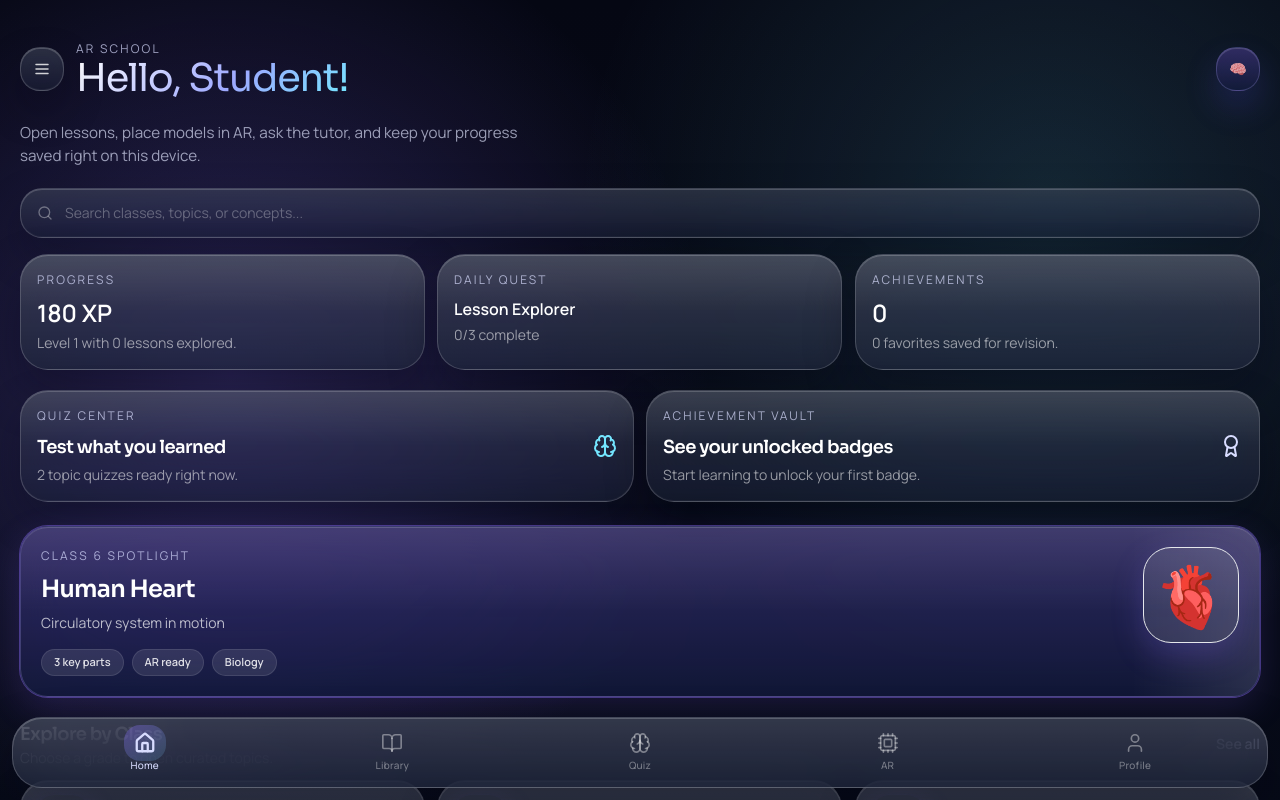
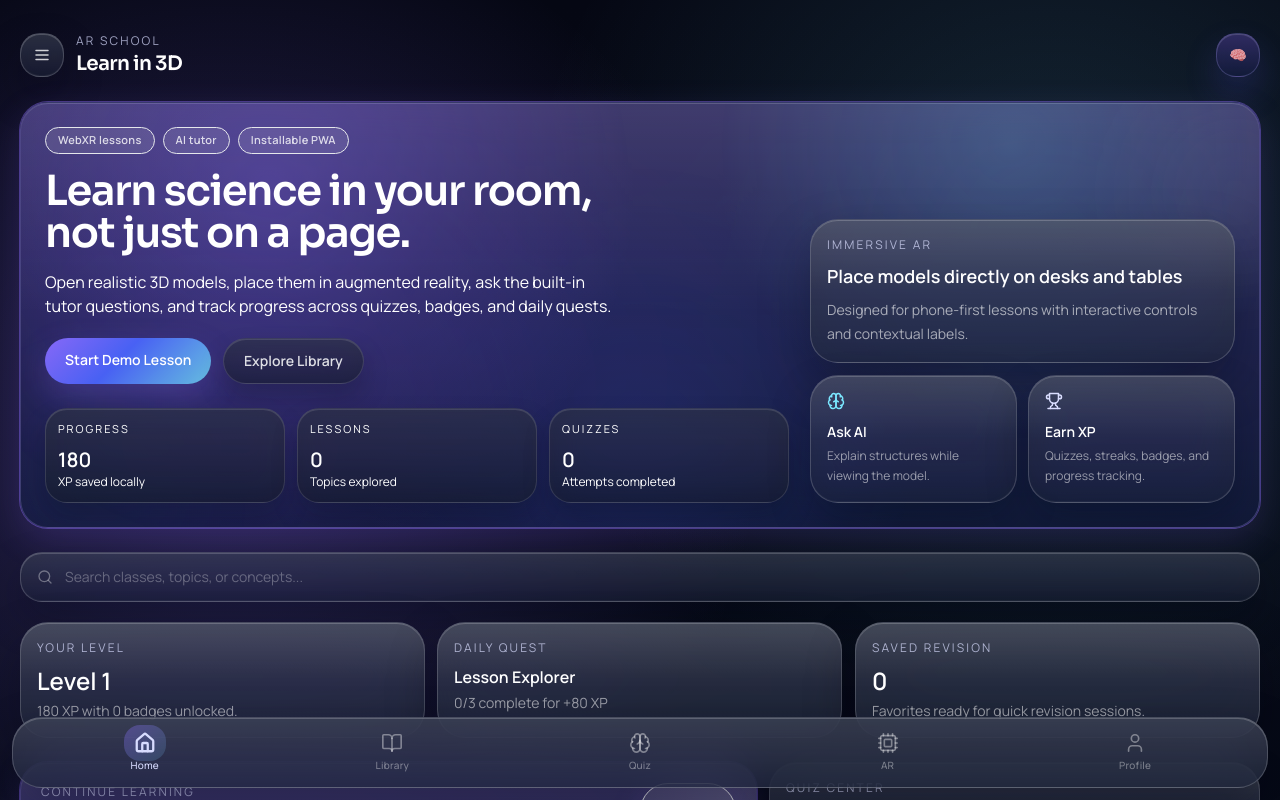
Before and after one commit to AnirudhM007/AR-School-AI-Powered-AR-VR-School-Environment-, a Next.js app: page / in a window 1280 px wide. Shown: the top 800 px of the page. Built offline with nearby package versions, Linux system fonts and the light colour scheme.

Commit message:
Polish landing page and persistence flow

```diff
--- a/src/app/page.tsx
+++ b/src/app/page.tsx
@@ -3,7 +3,15 @@
 import { useMemo, useState } from 'react';
 import { motion } from 'framer-motion';
 import Link from 'next/link';
-import { Award, ArrowRight, Brain, Menu, Sparkles, Target } from 'lucide-react';
+import {
+  Award,
+  ArrowRight,
+  Brain,
+  Menu,
+  Sparkles,
+  Target,
+  Trophy,
+} from 'lucide-react';
 import AppMenuSheet from '@/components/AppMenuSheet';
 import AuthModal from '@/components/AuthModal';
 import SearchBar from '@/components/SearchBar';
@@ -15,11 +23,11 @@ import { CLASSES, TOPICS } from '@/lib/topics';
 
 const containerVariants = {
   hidden: {},
-  show: { transition: { staggerChildren: 0.1, delayChildren: 0.06 } },
+  show: { transition: { staggerChildren: 0.08, delayChildren: 0.04 } },
 };
 
 const itemVariants = {
-  hidden: { opacity: 0, y: 20, scale: 0.96 },
+  hidden: { opacity: 0, y: 18, scale: 0.97 },
   show: {
     opacity: 1,
     y: 0,
@@ -32,7 +40,9 @@ export default function HomePage() {
   const [query, setQuery] = useState('');
   const [showMenu, setShowMenu] = useState(false);
   const [showAuth, setShowAuth] = useState(false);
-  const { badges, profile, quests, recentTopics, signIn, stats, topicProgress } = useAppState();
+  const { badges, isHydrated, profile, quests, recentTopics, signIn, stats, topicProgress } =
+    useAppState();
+
   const filteredClasses = CLASSES.filter((item) =>
     query === '' ? true : item.label.toLowerCase().includes(query.toLowerCase()),
   );
@@ -41,15 +51,41 @@ export default function HomePage() {
   const quizTopics = getQuizTopics();
   const completedBadges = badges.filter((badge) => badge.unlocked);
   const nextQuest = quests.find((quest) => !quest.completed) ?? quests[0];
-  const continueTopic = recentTopics[0];
+  const continueTopic = recentTopics[0] ?? featuredTopic;
   const favoriteCount = useMemo(
     () => Object.values(topicProgress).filter((entry) => entry.favorite).length,
     [topicProgress],
   );
 
+  if (!isHydrated) {
+    return (
+      <main className="page-shell px-5 pt-10">
+        <div className="screen-header mb-6">
+          <div>
+            <p className="screen-kicker">AR School</p>
+            <h1 className="screen-title text-gradient">Loading your dashboard...</h1>
+          </div>
+        </div>
+        <div className="grid gap-3 sm:grid-cols-3">
+          {Array.from({ length: 3 }).map((_, index) => (
+            <GlassCard
+              key={index}
+              variant="strong"
+              className="h-28 p-4"
+              tap={false}
+              hover={false}
+            >
+              <div className="h-full rounded-[20px] bg-white/5" />
+            </GlassCard>
+          ))}
+        </div>
+      </main>
+    );
+  }
+
   return (
     <>
-      <main className="page-shell px-5 pt-10">
+      <main className="page-shell px-5 pt-8">
         <motion.section
           initial={iosFadeDown.initial}
           animate={iosFadeDown.animate}
@@ -58,6 +94,7 @@ export default function HomePage() {
         >
           <div className="flex items-center gap-3">
             <motion.button
+              type="button"
               aria-label="Open app menu"
               whileTap={{ scale: 0.92 }}
               onClick={() => setShowMenu(true)}
@@ -67,16 +104,19 @@ export default function HomePage() {
             </motion.button>
             <div>
               <p className="screen-kicker">AR School</p>
-              <h1 className="screen-title text-gradient">
-                Hello, {profile.isSignedIn ? profile.name.split(' ')[0] : 'Student'}!
+              <h1 className="text-xl font-semibold text-white">
+                {profile.isSignedIn ? `Welcome back, ${profile.name.split(' ')[0]}` : 'Learn in 3D'}
               </h1>
             </div>
           </div>
+
           <div className="flex items-center gap-3">
             <InstallAppButton />
             <button
               type="button"
-              aria-label={profile.isSignedIn ? 'Open profile and menu' : 'Create local student profile'}
+              aria-label={
+                profile.isSignedIn ? 'Open profile and menu' : 'Create local student profile'
+              }
               onClick={() => (profile.isSignedIn ? setShowMenu(true) : setShowAuth(true))}
               className="glass-purple flex h-11 min-w-11 items-center justify-center rounded-[20px] px-3 text-sm font-semibold text-white/85"
             >
@@ -85,21 +125,121 @@ export default function HomePage() {
           </div>
         </motion.section>
 
-        <motion.p
+        <motion.section
           initial={iosFadeUp.initial}
           animate={iosFadeUp.animate}
-          transition={{ ...iosFadeUp.transition, delay: 0.1 }}
-          className="screen-subtitle mb-5 max-w-lg"
+          transition={{ ...iosFadeUp.transition, delay: 0.06 }}
+          className="mb-6"
         >
-          Open lessons, place models in AR, ask the tutor, and keep your progress saved right on
-          this device.
-        </motion.p>
+          <GlassCard variant="purple" className="overflow-hidden p-5 sm:p-6" glow>
+            <div className="absolute inset-0 bg-gradient-mesh opacity-80" />
+            <div className="absolute -right-10 top-6 h-32 w-32 rounded-full bg-white/10 blur-3xl" />
+            <div className="absolute bottom-0 left-8 h-24 w-24 rounded-full bg-brand-cyan/10 blur-3xl" />
+
+            <div className="relative">
+              <div className="mb-4 flex flex-wrap gap-2">
+                {['WebXR lessons', 'AI tutor', 'Installable PWA'].map((pill) => (
+                  <span
+                    key={pill}
+                    className="rounded-full border border-white/14 bg-white/10 px-3 py-1 text-[11px] font-semibold tracking-wide text-white/80"
+                  >
+                    {pill}
+                  </span>
+                ))}
+              </div>
+
+              <div className="grid gap-5 lg:grid-cols-[1.4fr_0.8fr]">
+                <div>
+                  <h2 className="max-w-xl text-[2rem] font-semibold leading-[1.02] text-white sm:text-[2.6rem]">
+                    Learn science in your room, not just on a page.
+                  </h2>
+                  <p className="mt-4 max-w-xl text-sm leading-7 text-white/72 sm:text-base">
+                    Open realistic 3D models, place them in augmented reality, ask the built-in
+                    tutor questions, and track progress across quizzes, badges, and daily quests.
+                  </p>
+
+                  <div className="mt-5 flex flex-wrap gap-3">
+                    <Link
+                      href={{ pathname: `/viewer/${featuredTopic.id}`, query: { from: '/' } }}
+                      className="rounded-full bg-gradient-primary px-5 py-3 text-sm font-semibold text-white shadow-glow-sm"
+                    >
+                      Start Demo Lesson
+                    </Link>
+                    <Link
+                      href="/library"
+                      className="glass-fast rounded-full px-5 py-3 text-sm font-semibold text-white/85"
+                    >
+                      Explore Library
+                    </Link>
+                  </div>
+
+                  <div className="mt-6 grid grid-cols-3 gap-3">
+                    <div className="glass-fast rounded-[22px] p-3">
+                      <p className="text-[11px] uppercase tracking-[0.18em] text-white/42">
+                        Progress
+                      </p>
+                      <p className="mt-2 text-xl font-semibold text-white">{profile.xp}</p>
+                      <p className="text-xs text-white/52">XP saved locally</p>
+                    </div>
+                    <div className="glass-fast rounded-[22px] p-3">
+                      <p className="text-[11px] uppercase tracking-[0.18em] text-white/42">
+                        Lessons
+                      </p>
+                      <p className="mt-2 text-xl font-semibold text-white">
+                        {stats.topicsExplored}
+                      </p>
+                      <p className="text-xs text-white/52">Topics explored</p>
+                    </div>
+                    <div className="glass-fast rounded-[22px] p-3">
+                      <p className="text-[11px] uppercase tracking-[0.18em] text-white/42">
+                        Quizzes
+                      </p>
+                      <p className="mt-2 text-xl font-semibold text-white">
+                        {stats.quizzesCompleted}
+                      </p>
+                      <p className="text-xs text-white/52">Attempts completed</p>
+                    </div>
+                  </div>
+                </div>
+
+                <div className="grid gap-3 self-end">
+                  <GlassCard variant="strong" className="p-4" tap={false}>
+                    <p className="screen-kicker">Immersive AR</p>
+                    <p className="mt-2 text-lg font-semibold text-white">
+                      Place models directly on desks and tables
+                    </p>
+                    <p className="mt-2 text-sm leading-6 text-white/60">
+                      Designed for phone-first lessons with interactive controls and contextual
+                      labels.
+                    </p>
+                  </GlassCard>
+                  <div className="grid grid-cols-2 gap-3">
+                    <GlassCard className="p-4" tap={false}>
+                      <Brain size={18} className="text-brand-cyan" />
+                      <p className="mt-3 text-sm font-semibold text-white">Ask AI</p>
+                      <p className="mt-1 text-xs leading-5 text-white/55">
+                        Explain structures while viewing the model.
+                      </p>
+                    </GlassCard>
+                    <GlassCard className="p-4" tap={false}>
+                      <Trophy size={18} className="text-brand-accent" />
+                      <p className="mt-3 text-sm font-semibold text-white">Earn XP</p>
+                      <p className="mt-1 text-xs leading-5 text-white/55">
+                        Quizzes, streaks, badges, and progress tracking.
+                      </p>
+                    </GlassCard>
+                  </div>
+                </div>
+              </div>
+            </div>
+          </GlassCard>
+        </motion.section>
 
         <motion.div
           initial={iosFadeUp.initial}
           animate={iosFadeUp.animate}
-          transition={{ ...iosFadeUp.transition, delay: 0.14 }}
-          className="mb-4"
+          transition={{ ...iosFadeUp.transition, delay: 0.1 }}
+          className="mb-5"
         >
           <SearchBar
             placeholder="Search classes, topics, or concepts..."
@@ -108,37 +248,40 @@ export default function HomePage() {
           />
         </motion.div>
 
-        <motion.div
+        <motion.section
           initial={iosFadeUp.initial}
           animate={iosFadeUp.animate}
-          transition={{ ...iosFadeUp.transition, delay: 0.18 }}
-          className="mb-5 grid gap-3 sm:grid-cols-3"
+          transition={{ ...iosFadeUp.transition, delay: 0.14 }}
+          className="mb-6 grid gap-3 sm:grid-cols-3"
         >
           <GlassCard variant="strong" className="p-4">
-            <p className="screen-kicker">Progress</p>
-            <p className="mt-2 text-2xl font-semibold text-white">{profile.xp} XP</p>
-            <p className="mt-1 text-sm text-white/55">Level {profile.level} with {stats.topicsExplored} lessons explored.</p>
+            <p className="screen-kicker">Your Level</p>
+            <p className="mt-2 text-2xl font-semibold text-white">Level {profile.level}</p>
+            <p className="mt-1 text-sm text-white/55">
+              {profile.xp} XP with {completedBadges.length} badges unlocked.
+            </p>
           </GlassCard>
           <GlassCard variant="strong" className="p-4">
             <p className="screen-kicker">Daily Quest</p>
             <p className="mt-2 text-base font-semibold text-white">{nextQuest.title}</p>
             <p className="mt-1 text-sm text-white/55">
-              {nextQuest.progress}/{nextQuest.total} complete
+              {nextQuest.progress}/{nextQuest.total} complete for +{nextQuest.rewardXP} XP
             </p>
           </GlassCard>
           <GlassCard variant="strong" className="p-4">
-            <p className="screen-kicker">Achievements</p>
-            <p className="mt-2 text-2xl font-semibold text-white">{completedBadges.length}</p>
-            <p className="mt-1 text-sm text-white/55">{favoriteCount} favorites saved for revision.</p>
+            <p className="screen-kicker">Saved Revision</p>
+            <p className="mt-2 text-2xl font-semibold text-white">{favoriteCount}</p>
+            <p className="mt-1 text-sm text-white/55">
+              Favorites ready for quick revision sessions.
+            </p>
           </GlassCard>
-        </motion.div>
+        </motion.section>
 
-        {continueTopic ? (
-          <motion.div
+        <motion.section
           initial={iosFadeUp.initial}
           animate={iosFadeUp.animate}
-            transition={{ ...iosFadeUp.transition, delay: 0.2 }}
-            className="mb-6"
+          transition={{ ...iosFadeUp.transition, delay: 0.18 }}
+          className="mb-6 grid gap-3 lg:grid-cols-[1.2fr_0.8fr]"
         >
           <Link
             href={{
@@ -146,14 +289,19 @@ export default function HomePage() {
               query: { from: '/' },
             }}
           >
-              <GlassCard variant="purple" className="overflow-hidden p-5" glow>
-                <div className="relative flex items-start justify-between gap-4">
+            <GlassCard variant="purple" className="h-full overflow-hidden p-5" glow>
+              <div className="absolute inset-y-0 right-0 w-32 bg-gradient-to-l from-white/10 to-transparent" />
+              <div className="relative flex h-full items-start justify-between gap-4">
                 <div className="max-w-[70%]">
                   <p className="screen-kicker text-white/70">Continue Learning</p>
                   <h2 className="mt-2 text-2xl font-semibold text-white">{continueTopic.title}</h2>
-                    <p className="mt-2 text-sm text-white/70">
-                      Jump back into your most recent lesson and continue from where you left off.
+                  <p className="mt-2 text-sm leading-7 text-white/70">
+                    Jump back into your strongest topic flow and move from model view to AR, quiz,
+                    and AI explanation without losing progress.
                   </p>
+                  <span className="mt-5 inline-flex items-center gap-2 text-sm font-semibold text-white">
+                    Re-open lesson <ArrowRight size={15} />
+                  </span>
                 </div>
                 <div className="relative flex h-24 w-24 items-center justify-center rounded-[28px] border border-white/12 bg-white/10 text-6xl shadow-glow-sm">
                   {continueTopic.thumbnail}
@@ -161,21 +309,16 @@ export default function HomePage() {
               </div>
             </GlassCard>
           </Link>
-          </motion.div>
-        ) : null}
 
-        <motion.div
-          initial={iosFadeUp.initial}
-          animate={iosFadeUp.animate}
-          transition={{ ...iosFadeUp.transition, delay: 0.22 }}
-          className="mb-6 grid gap-3 sm:grid-cols-2"
-        >
+          <div className="grid gap-3">
             <Link href="/quiz">
               <GlassCard className="p-4">
                 <div className="flex items-center justify-between">
                   <div>
                     <p className="screen-kicker">Quiz Center</p>
-                  <h2 className="mt-2 text-lg font-semibold text-white">Test what you learned</h2>
+                    <h2 className="mt-2 text-lg font-semibold text-white">
+                      Test what you learned
+                    </h2>
                     <p className="mt-1 text-sm text-white/55">
                       {quizTopics.length} topic quizzes ready right now.
                     </p>
@@ -189,59 +332,27 @@ export default function HomePage() {
                 <div className="flex items-center justify-between">
                   <div>
                     <p className="screen-kicker">Achievement Vault</p>
-                  <h2 className="mt-2 text-lg font-semibold text-white">See your unlocked badges</h2>
+                    <h2 className="mt-2 text-lg font-semibold text-white">
+                      Show your milestones
+                    </h2>
                     <p className="mt-1 text-sm text-white/55">
-                    {completedBadges.slice(0, 3).map((badge) => badge.title).join(', ') || 'Start learning to unlock your first badge.'}
+                      {completedBadges
+                        .slice(0, 3)
+                        .map((badge) => badge.title)
+                        .join(', ') || 'Start learning to unlock your first badge.'}
                     </p>
                   </div>
                   <Award size={24} className="text-brand-accent" />
                 </div>
               </GlassCard>
             </Link>
-        </motion.div>
-
-        <motion.div
-          initial={iosFadeUp.initial}
-          animate={iosFadeUp.animate}
-          transition={{ ...iosFadeUp.transition, delay: 0.18 }}
-          className="mb-6"
-        >
-          <Link
-            href={{
-              pathname: `/viewer/${featuredTopic.id}`,
-              query: { from: '/' },
-            }}
-          >
-            <GlassCard variant="purple" className="overflow-hidden p-5" glow>
-              <div className="absolute inset-y-0 right-0 w-32 bg-gradient-to-l from-white/10 to-transparent" />
-              <div className="relative flex items-start justify-between gap-4">
-                <div className="max-w-[70%]">
-                  <p className="screen-kicker text-white/70">{featuredTopic.heroLabel}</p>
-                  <h2 className="mt-2 text-2xl font-semibold text-white">{featuredTopic.title}</h2>
-                  <p className="mt-2 text-sm text-white/70">{featuredTopic.subtitle}</p>
-                  <div className="mt-4 flex flex-wrap gap-2">
-                    {featuredTopic.stats.map((stat) => (
-                      <span
-                        key={stat}
-                        className="rounded-full border border-white/10 bg-white/10 px-3 py-1 text-[11px] font-semibold text-white/85"
-                      >
-                        {stat}
-                      </span>
-                    ))}
           </div>
-                </div>
-                <div className="relative flex h-24 w-24 items-center justify-center rounded-[28px] border border-white/12 bg-white/10 text-6xl shadow-glow-sm">
-                  {featuredTopic.thumbnail}
-                </div>
-              </div>
-            </GlassCard>
-          </Link>
-        </motion.div>
+        </motion.section>
 
         <motion.section
           initial={{ opacity: 0, y: 16 }}
           animate={{ opacity: 1, y: 0 }}
-          transition={{ ...iosFadeUp.transition, delay: 0.24 }}
+          transition={{ ...iosFadeUp.transition, delay: 0.22 }}
           className="mb-7"
         >
           <div className="mb-3 flex items-center justify-between">
@@ -281,7 +392,7 @@ export default function HomePage() {
         <motion.section
           initial={iosFadeUp.initial}
           animate={iosFadeUp.animate}
-          transition={{ ...iosFadeUp.transition, delay: 0.3 }}
+          transition={{ ...iosFadeUp.transition, delay: 0.26 }}
           className="mb-7"
         >
           <div className="mb-3 flex items-center justify-between gap-3">
@@ -324,17 +435,21 @@ export default function HomePage() {
         <motion.section
           initial={iosFadeUp.initial}
           animate={iosFadeUp.animate}
-          transition={{ ...iosFadeUp.transition, delay: 0.34 }}
+          transition={{ ...iosFadeUp.transition, delay: 0.3 }}
         >
           <div className="mb-3 flex items-center justify-between">
             <div className="flex items-center gap-2">
               <Sparkles size={16} className="text-brand-cyan" />
               <h2 className="text-lg font-semibold text-white">Trending Lessons</h2>
             </div>
-            <Link href="/library" className="inline-flex items-center gap-1 text-sm font-semibold text-brand-accent">
+            <Link
+              href="/library"
+              className="inline-flex items-center gap-1 text-sm font-semibold text-brand-accent"
+            >
               Browse <ArrowRight size={14} />
             </Link>
           </div>
+
           <div className="space-y-3">
             {spotlightTopics.map((topic) => (
               <Link
--- a/src/app/profile/page.tsx
+++ b/src/app/profile/page.tsx
@@ -11,8 +11,24 @@ import { useState } from 'react';
 
 export default function ProfilePage() {
   const [showAuth, setShowAuth] = useState(false);
-  const { badges, profile, quests, recentTopics, signIn, signOut, stats } = useAppState();
+  const { badges, isHydrated, profile, quests, recentTopics, signIn, signOut, stats } = useAppState();
   const { progress, nextLevelXP } = getLevelProgress(profile.xp, profile.level);
+
+  if (!isHydrated) {
+    return (
+      <main className="page-shell px-5 pb-24 pt-12">
+        <div className="mb-6 flex items-center justify-between">
+          <h1 className="text-2xl font-bold text-white">Profile</h1>
+        </div>
+        <GlassCard variant="strong" className="p-6" tap={false} hover={false}>
+          <p className="text-base font-semibold text-white">Loading your saved profile...</p>
+          <p className="mt-2 text-sm text-white/55">
+            Restoring XP, streaks, quizzes, badges, and recent lessons on this device.
+          </p>
+        </GlassCard>
+      </main>
+    );
+  }
 
   return (
     <>
--- a/src/lib/app-state.tsx
+++ b/src/lib/app-state.tsx
@@ -83,6 +83,7 @@ interface SignInPayload {
 
 interface AppStateContextValue {
   badges: AppBadge[];
+  isHydrated: boolean;
   leaderboardCity: typeof LEADERBOARD_CITY;
   leaderboardGlobal: typeof LEADERBOARD_GLOBAL;
   preferences: StoredAppState['preferences'];
@@ -577,6 +578,7 @@ export function AppStateProvider({ children }: { children: React.ReactNode }) {
 
   const value = useMemo<AppStateContextValue>(() => ({
     badges,
+    isHydrated: hydrated,
     leaderboardCity,
     leaderboardGlobal,
     preferences: state.preferences,
@@ -606,6 +608,7 @@ export function AppStateProvider({ children }: { children: React.ReactNode }) {
   }), [
     badges,
     completeQuiz,
+    hydrated,
     leaderboardCity,
     leaderboardGlobal,
     markAIQuestion,
```
Also changed, not shown: src/app/quiz/[topicId]/page.tsx (+7 -9 lines), public/sw.js, 1 other file (tests, documents, lock files or other folders). Lines whose indentation alone changed are shown as unchanged.
